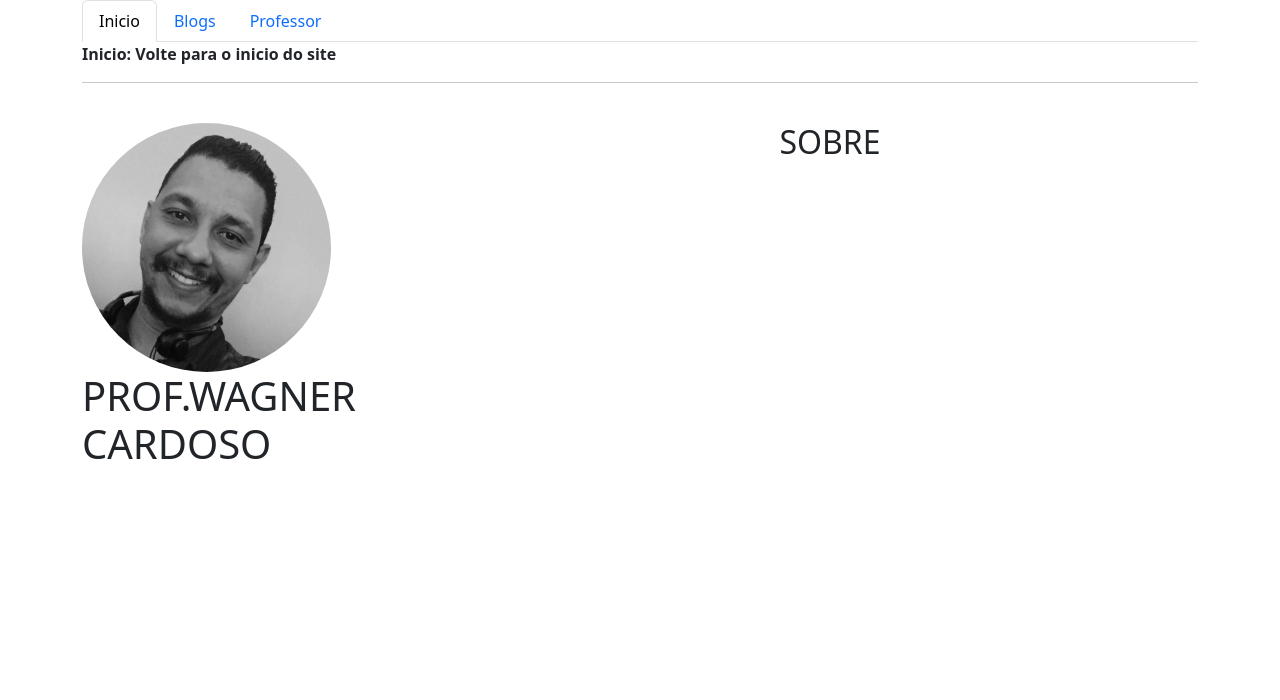
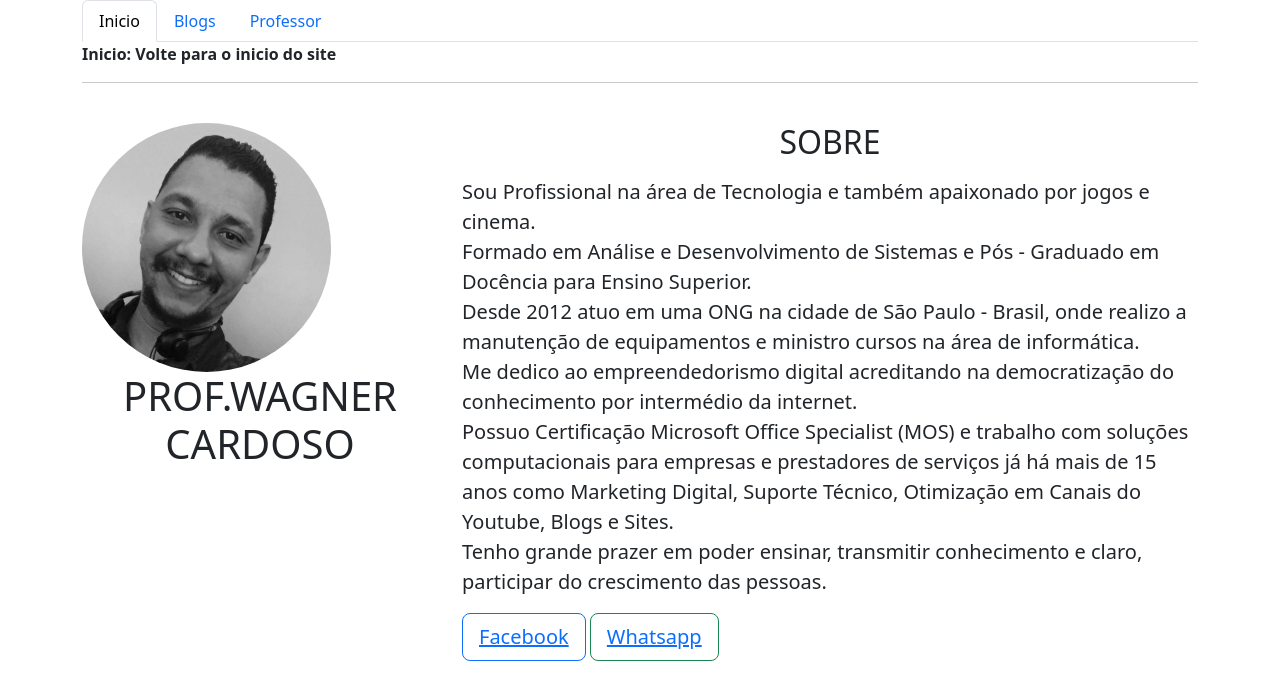
Before and after one commit to nicolas-magalhaes-clear/BootstrapCourse, a plain HTML site: page site/professor.html in a window 1280 px wide. Drawn offline with nearby package versions, Linux system fonts and the light colour scheme.

Commit message:
update: social link buttons added

```diff
--- a/site/professor.html
+++ b/site/professor.html
@@ -42,12 +42,27 @@
 			<div class="col-md-4">
 
 				<img src="img/wagner.jpg" class='img-fluid rounded-circle' alt="" max width="70%">
-				<h1>PROF.WAGNER CARDOSO</h1>
+				<h1 class="text-center">PROF.WAGNER CARDOSO</h1>
 			</div>
 			<div class="col-md-8">
 
 				<blockquote class="blockquote text-center"><strong><h2>SOBRE</h2></strong></blockquote>
-				<blockquote class="blockquote text-justify"></blockquote>
+				<blockquote class="blockquote text-justify">Sou Profissional na área de Tecnologia e também apaixonado por jogos e cinema.<br>
+
+					Formado em Análise e Desenvolvimento de Sistemas e Pós - Graduado em Docência para Ensino Superior.<br>
+
+					Desde 2012 atuo em uma ONG na cidade de São Paulo - Brasil, onde realizo a manutenção de equipamentos e ministro cursos na área de informática.<br>
+
+					Me dedico ao empreendedorismo digital acreditando na democratização do conhecimento por intermédio da internet.<br>
+
+					Possuo Certificação Microsoft Office Specialist (MOS)  e trabalho com soluções computacionais para empresas e prestadores de serviços já há mais de 15 anos como Marketing Digital, Suporte Técnico, Otimização em Canais do Youtube, Blogs e Sites.<br>
+
+					Tenho grande prazer em poder ensinar, transmitir conhecimento e claro, participar do crescimento das pessoas.<br>
+					</blockquote>
+
+					<button class="btn btn-outline-primary btn-lg btn-block"><a href="https://www.facebook.com/tectreinamentos/">Facebook</a></button>
+
+					<button class="btn btn-outline-success btn-lg btn-block"><a href="#">Whatsapp</a></button>
 			</div>
 		</div>
 	</div>
```
